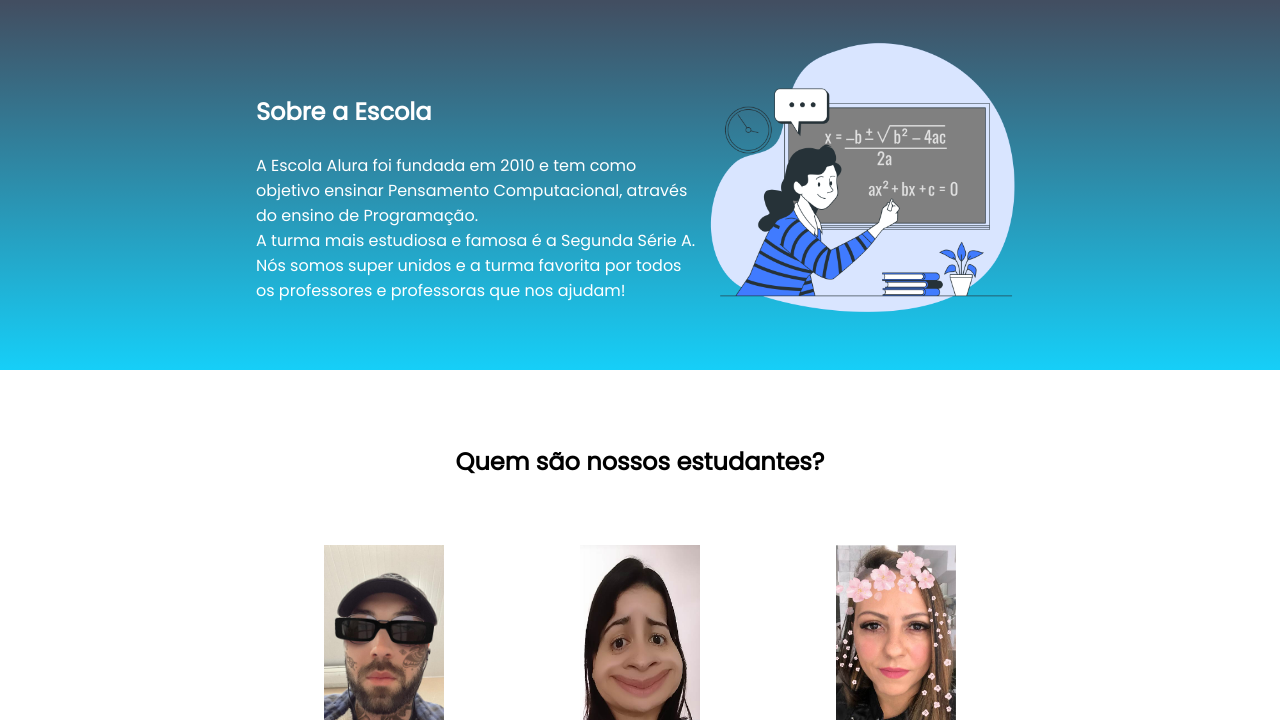
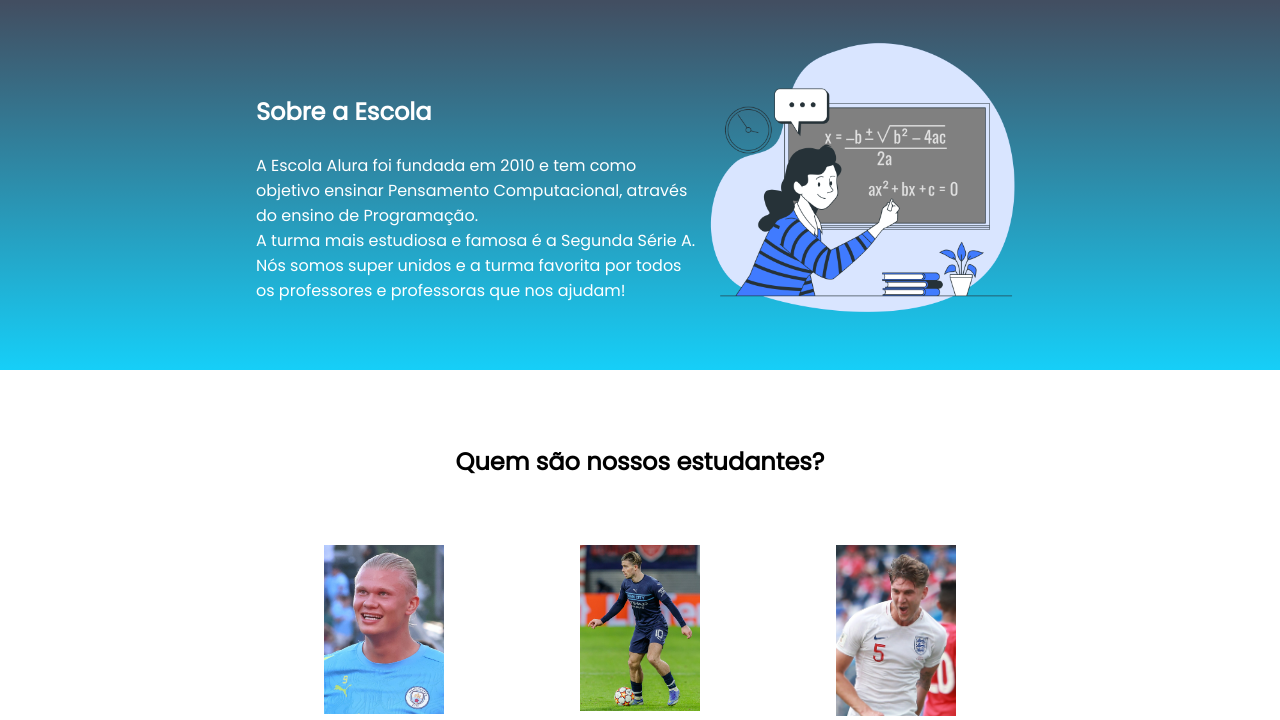
Before and after one commit to pederpan/projeto-feira-darcy-2a, a plain HTML site: page index.html in a window 1280 px wide. Shown: the part 75-795 px from the top of the page. Drawn offline with Linux system fonts and the light colour scheme.

Commit message:
mudei as fotos

```diff
--- a/index.html
+++ b/index.html
@@ -36,7 +36,7 @@
         <div class="estudante-todos">
             <span></span>
             <div class="estudante-div">
-                <img class="estudante-imagem" src="Marcelo.jpeg" alt="foto do marcelo">
+                <img class="estudante-imagem" src="Manchester City Football Club/Erling Haaland.jpg" alt="foto do marcelo">
                 <h3 class="estudante-nome">Marcelo</h3>
                 <a href="https://github.com/marcelopaludetto"><img class="estudante-icone" src="github.png"
                         alt="icone github"></a>
@@ -46,7 +46,7 @@
                         alt="icone instagram"></a>
             </div>
             <div class="estudante-div">
-                <img class="estudante-imagem" src="Gabi.jpg" alt="foto da gabi">
+                <img class="estudante-imagem" src="Manchester City Football Club/Jack Grealish.jpg" alt="foto da gabi">
                 <h3 class="estudante-nome">Gabriela</h3>
                 <a href="https://github.com/GabrielaM-L"><img class="estudante-icone" src="github.png"
                         alt="icone github"></a>
@@ -56,7 +56,7 @@
                         alt="icone instagram"></a>
             </div>
             <div class="estudante-div">
-                <img class="estudante-imagem" src="Liz.jpg" alt="foto da lizandra">
+                <img class="estudante-imagem" src="Manchester City Football Club/John Stones.jpg" alt="foto da lizandra">
                 <h3 class="estudante-nome">Lizandra</h3>
                 <a href="https://github.com/LizandraDuarte40"><img class="estudante-icone" src="github.png"
                         alt="icone github"></a>
```
